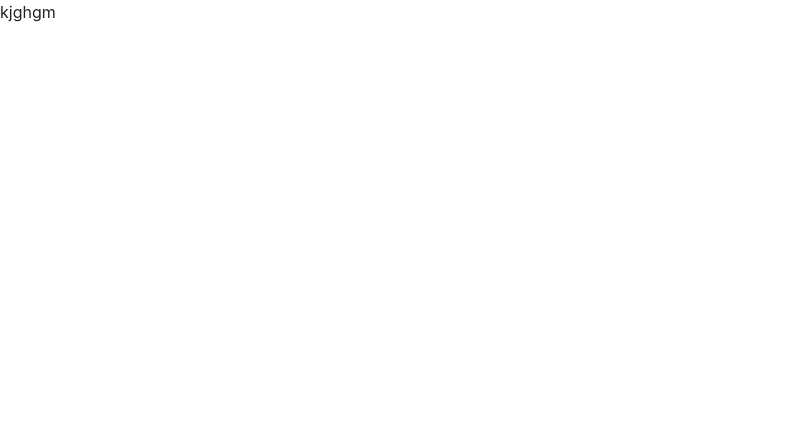
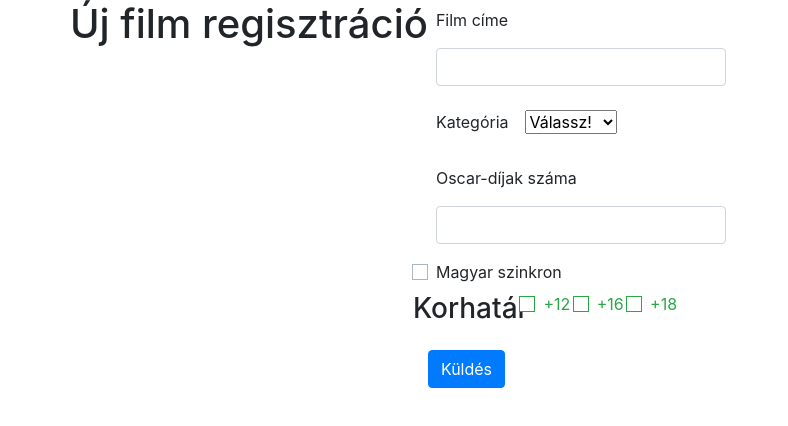
Before and after one commit to bagotaj/sample-exercise-movie-app, a React (Create React App) app: page /movie/new in a window 1280 px wide. Shown: the top 426 px of the page, without its empty margins (0-788 px from the left). Built offline with nearby package versions, Linux system fonts and the light colour scheme.

Commit message:
New function: implementing new movie adding form with validation

```diff
--- a/src/NewMovie.js
+++ b/src/NewMovie.js
@@ -1,5 +1,291 @@
-import React from 'react';
+import React, { useState, useRef } from 'react';
+import InputFieldSet from './InputFieldSet';
+import db from './firebase/db';
 
 export default function NewMovie() {
-  return <div>kjghgm</div>;
+  const [fieldValues, setFieldValues] = useState({
+    title: '',
+    category: '',
+    oscars: '',
+    hungarian: false,
+    age: '',
+  });
+
+  const [formWasValidated, setFormWasValidated] = useState(false);
+
+  const [formAlertText, setFormAlertText] = useState('');
+  const [formAlertType, setFormAlertType] = useState('');
+
+  const references = {
+    title: useRef(),
+    category: useRef(),
+    oscars: useRef(),
+  };
+
+  const [errors, setErrors] = useState({
+    title: '',
+    category: '',
+    oscars: '',
+  });
+
+  const validators = {
+    title: {
+      required: isNotEmpty,
+    },
+    category: {
+      required: isNotEmpty,
+    },
+    oscars: {
+      required: isNotEmpty,
+      oscars: moreThanNull,
+    },
+  };
+
+  function isNotEmpty(value) {
+    return value !== '';
+  }
+
+  function moreThanNull(value) {
+    if (!isNaN(value)) {
+      if (value >= 0) {
+        return true;
+      } else {
+        return false;
+      }
+    } else {
+      return false;
+    }
+  }
+
+  const errorTypes = {
+    required: 'Hiányzó érték',
+    oscars: 'Nem hiszem el, hogy minusz darab Oscart kapott! :-D',
+  };
+
+  function isFormValid() {
+    let isFormValid = true;
+    for (const fieldName of Object.keys(fieldValues)) {
+      const isFieldValid = validateField(fieldName);
+      if (!isFieldValid) {
+        isFormValid = false;
+      }
+    }
+    return isFormValid;
+  }
+
+  function validateField(fieldName) {
+    const value = fieldValues[fieldName];
+    let isValid = true;
+    setErrors((previousErrors) => ({
+      ...previousErrors,
+      [fieldName]: '',
+    }));
+    //references[fieldName].current.setCustomValidity('');
+
+    if (validators[fieldName] !== undefined) {
+      for (const [validationType, validatorFn] of Object.entries(
+        validators[fieldName]
+      )) {
+        if (isValid) {
+          isValid = validatorFn(value);
+          if (!isValid) {
+            const errorText = errorTypes[validationType];
+            setErrors((previousErrors) => {
+              return {
+                ...previousErrors,
+                [fieldName]: errorText,
+              };
+            });
+            references[fieldName].current.setCustomValidity(errorText);
+          }
+        }
+      }
+    }
+    return isValid;
+  }
+
+  function handleInputChange(e) {
+    const fieldName = e.target.name;
+    let value;
+
+    if (fieldName === 'hungarian') {
+      value = e.target.checked;
+    } else {
+      value = e.target.value;
+    }
+
+    setFieldValues({
+      ...fieldValues,
+      [fieldName]: value,
+    });
+    setErrors((previousErrors) => ({
+      ...previousErrors,
+      [fieldName]: '',
+    }));
+  }
+
+  function handleInputBlur(e) {
+    const name = e.target.name;
+    validateField(name);
+  }
+
+  function handleSubmit(e) {
+    e.preventDefault();
+
+    const isValid = isFormValid();
+
+    console.log(fieldValues);
+
+    if (isValid) {
+      db.collection('movies')
+        .add({
+          title: fieldValues.title,
+          category: fieldValues.category,
+          oscars: parseInt(fieldValues.oscars),
+          hungarian: fieldValues.hungarian,
+          age: parseInt(fieldValues.age),
+        })
+        .then((docRef) => {
+          setFieldValues({
+            title: '',
+            category: '',
+            oscars: '',
+            hungarian: false,
+            age: '',
+          });
+        });
+    }
+  }
+
+  return (
+    <div className="container">
+      <div className="row">
+        <h1>Új film regisztráció</h1>
+        <form
+          onSubmit={handleSubmit}
+          noValidate={true}
+          className={`needs-validation ${
+            formWasValidated ? 'was-validated' : ''
+          }`}
+        >
+          <InputFieldSet
+            reference={references.title}
+            name="title"
+            labelText="Film címe"
+            type="text"
+            errors={errors}
+            fieldValues={fieldValues}
+            handleInputBlur={handleInputBlur}
+            handleInputChange={handleInputChange}
+            required={true}
+          />
+
+          <div
+            className={`mb-3 ${errors.category !== '' ? 'was-validated' : ''}`}
+          >
+            <label htmlFor="category" className="form-label m-2">
+              Kategória
+            </label>
+            <select
+              name="category"
+              id="category"
+              className="form-select m-2"
+              value={fieldValues.category}
+              onChange={handleInputChange}
+              onBlur={handleInputBlur}
+              ref={references.category}
+              required={true}
+            >
+              <option value={''}>Válassz!</option>
+              <option value="dráma">Dráma</option>
+              <option value="horror">Horror</option>
+              <option value="vígjáték">Vígjáték</option>
+              <option value="thriller">Thriller</option>
+              <option value="sci-fi">Sci-fi</option>
+              <option value="animáció">Animáció</option>
+            </select>
+            <div className="invalid-feedback">{errors.category}</div>
+          </div>
+
+          <InputFieldSet
+            reference={references.oscars}
+            name="oscars"
+            labelText="Oscar-díjak száma"
+            type="text"
+            errors={errors}
+            fieldValues={fieldValues}
+            handleInputBlur={handleInputBlur}
+            handleInputChange={handleInputChange}
+            required={true}
+          />
+
+          <div className="m-2">
+            <input
+              className="custom-control-input me-3"
+              name="hungarian"
+              type="checkbox"
+              id="invalidCheck"
+              //checked={fieldValues.hungarian}
+              onChange={handleInputChange}
+            />
+            <label className="custom-control-label me-3" htmlFor="invalidCheck">
+              Magyar szinkron
+            </label>
+          </div>
+
+          <div className={`row ${errors.age !== '' ? 'was-validated' : ''}`}>
+            <h3>Korhatár</h3>
+            <div className="col-2">
+              <input
+                className="custom-control-input me-3"
+                name="age"
+                type="radio"
+                id="age12"
+                value="12"
+                // checked={fieldValues.age === '12'}
+                onChange={handleInputChange}
+              />
+              <label className="custom-control-label me-3" htmlFor="age12">
+                +12
+              </label>
+            </div>
+
+            <div className="col-2">
+              <input
+                className="custom-control-input me-3"
+                name="age"
+                type="radio"
+                id="age16"
+                value="16"
+                // checked={fieldValues.age === '16'}
+                onChange={handleInputChange}
+              />
+              <label className="custom-control-label me-3" htmlFor="age16">
+                +16
+              </label>
+            </div>
+
+            <div className="col-2">
+              <input
+                className="custom-control-input me-3"
+                name="age"
+                type="radio"
+                id="age18"
+                value="18"
+                // checked={fieldValues.age === '18'}
+                onChange={handleInputChange}
+              />
+              <label className="custom-control-label me-3" htmlFor="age18">
+                +18
+              </label>
+            </div>
+          </div>
+
+          <button type="submit" className="btn btn-primary mt-3">
+            Küldés
+          </button>
+        </form>
+      </div>
+    </div>
+  );
 }
```
